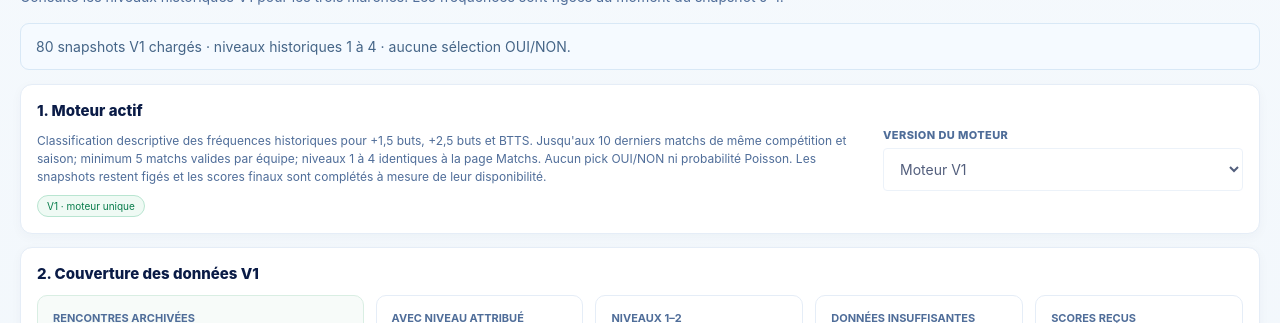
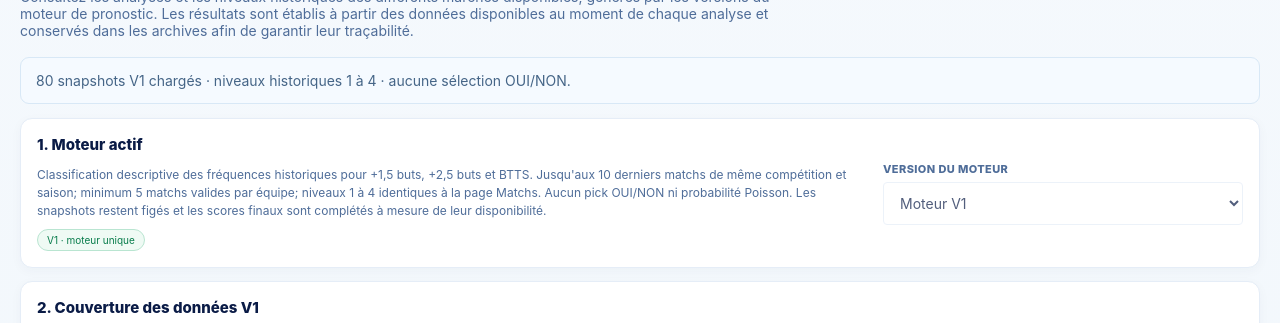
Before and after one commit to SamSEILLER/PronoFoot-AI-interface, a plain HTML site: page history.html in a window 1280 px wide. Shown: the part 164-487 px from the top of the page. Drawn offline with Linux system fonts and the light colour scheme.

Commit message:
Généraliser le texte de présentation des archives

```diff
--- a/history.html
+++ b/history.html
@@ -25,7 +25,7 @@ main{max-width:1600px;margin:auto;padding:20px}.hero{display:flex;justify-conten
 <body>
 
 <main>
-<header class="hero"><div><h1>Archives des pronostics</h1><p>Consulte les niveaux historiques V1 pour les trois marchés. Les fréquences sont figées au moment du snapshot J-1.</p></div></header>
+<header class="hero"><div><h1>Archives des pronostics</h1><p>Consultez les analyses et les niveaux historiques des différents marchés disponibles, générés par les versions du moteur de pronostic. Les résultats sont établis à partir des données disponibles au moment de chaque analyse et conservés dans les archives afin de garantir leur traçabilité.</p></div></header>
 <div class="notice" id="archiveNotice" role="status">Chargement des archives…</div>
 <section class="card engine-card">
 <div><h2 class="section-title">1. Moteur actif</h2><div class="engine-note" id="engineDescription">V1 est le seul moteur publié. Les niveaux reprennent les critères de la page Matchs.</div><div class="engine-tags" id="engineTags"></div></div>
```
